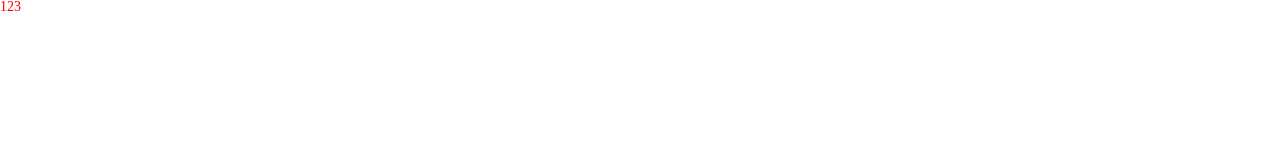
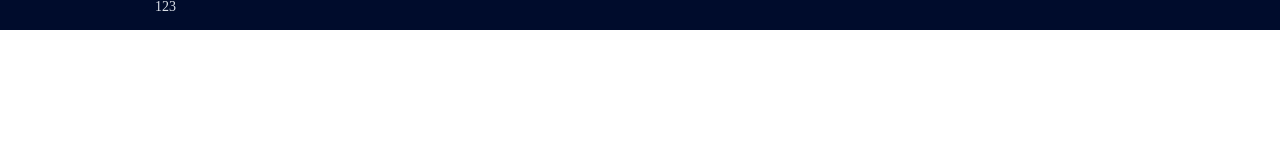
Before and after one commit to Alex-Lih/saturnsite, a plain HTML site: page index.html in a window 1280 px wide. Drawn offline with Linux system fonts and the light colour scheme.

Commit message:
Добавление верхней шапки

```diff
--- a/index.html
+++ b/index.html
@@ -8,6 +8,12 @@
     <link rel="stylesheet" href="../css/style.css">
 </head>
 <body>
-    123
+    <div class="wrapper">
+        <header class="header-top">
+            <div class="container">
+                123
+            </div>
+        </header>
+    </div>
 </body>
 </html>
--- a/style.scss
+++ b/style.scss
@@ -22,7 +22,7 @@ $fontfamily:"";
 // Переменные
 
 $minwidth: 320px;
-$mw: 1170;
+$mw: 1420;
 $md1: $mw+12;
 $md2: 992.98;
 $md3: 767.98;
@@ -76,8 +76,10 @@ h1, h2, h3, h4, h5, h6 {font-weight: inherit; font-size: inherit;}
 
 // Основной блок
 
-body {
-    color: red;
+.header-top {
+    height: 30px;
+    background-color: #000C2C;
+    color: #DAE0E8;
 }
 
 // Подключение файлов UI стилей, форм и готовых классов
--- /dev/null
+++ b/ui.scss
@@ -0,0 +1 @@
+#PrimaryDark =
```
Also changed, not shown: css/style.css, 1 other file.
